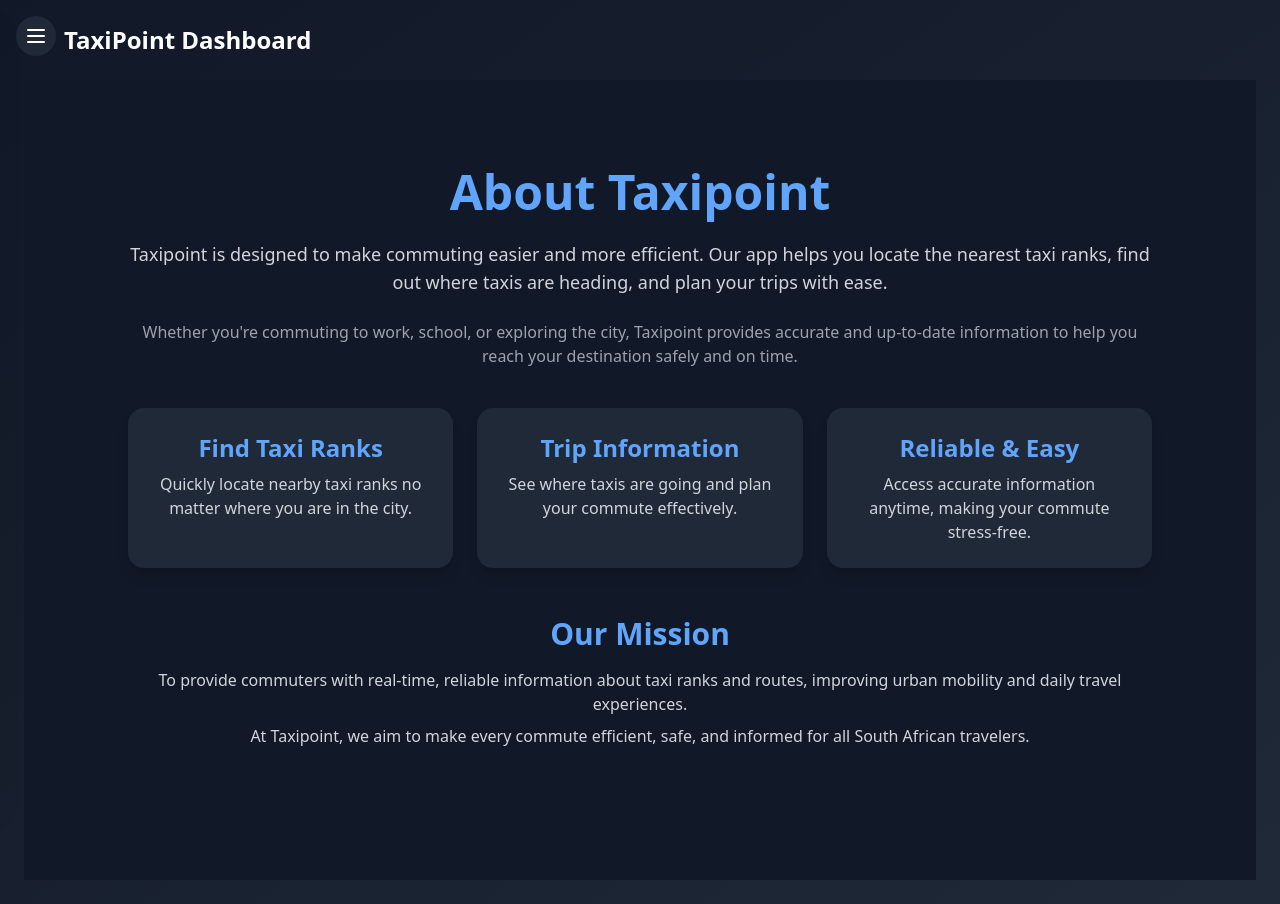
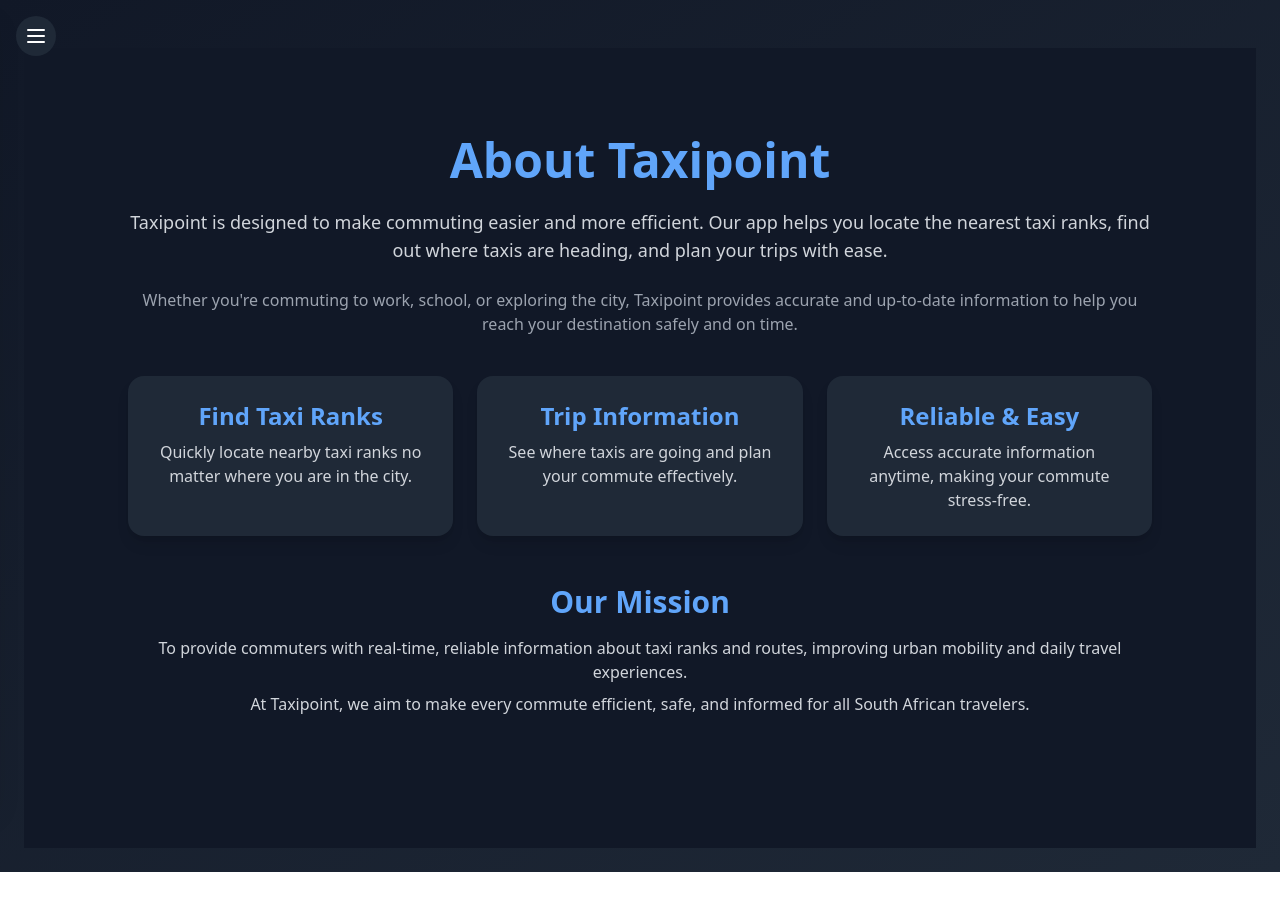
Before and after one commit to MbongeniMhlanga/TaxiPoint, a React (Vite) app in the folder frontend/taxipoint/: page /about in a window 1280 px wide. After the commit the page ends 872 px from the top, so only its background shows below. Built offline with nearby package versions, Linux system fonts and the light colour scheme; sample sign-in values are in the browser's storage.

Commit message:
updated mainlayout

```diff
--- a/frontend/taxipoint/src/screens/MainLayout.tsx
+++ b/frontend/taxipoint/src/screens/MainLayout.tsx
@@ -53,17 +53,20 @@ const MainLayout: React.FC<MainLayoutProps> = ({
     isSidebarOpen ? "ml-64" : "ml-0"
   }`}
 >
-  {/* Sidebar Toggle Button in the Top-Left */}
+{/* Sidebar Toggle Button in the Top-Left */}
+{!isSidebarOpen && (
   <button
-    onClick={() => setIsSidebarOpen(!isSidebarOpen)}
+    onClick={() => setIsSidebarOpen(true)}
     className="absolute top-4 left-4 z-50 p-2 rounded-full bg-gray-800 text-white hover:bg-gray-700 transition"
   >
     <Menu size={24} />
   </button>
+)}
+
 
   {/* Header (without the icon now) */}
   <div className="w-full max-w-6xl mx-auto flex items-center gap-4">
-    <h1 className="text-2xl font-bold text-white">TaxiPoint Dashboard</h1>
+     {/* <h1 className="text-2xl font-bold text-white">TaxiPoint </h1> */}
   </div>
 
   {children}
```
